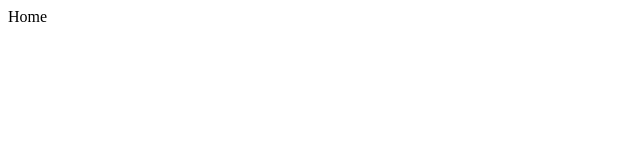
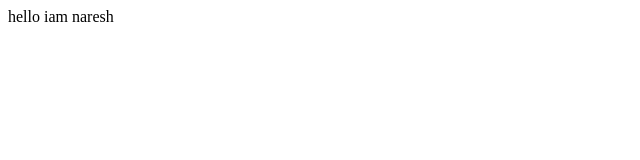
Before and after one commit to WebNaresh/transfyv2, a React (Create React App) app: page / in a window 1280 px wide. Shown: the top 160 px of the page, without its empty margins (0-640 px from the left). Built offline with nearby package versions, Linux system fonts and the light colour scheme.

Commit message:
first commit"

```diff
--- a/src/Component/Home/Home.jsx
+++ b/src/Component/Home/Home.jsx
@@ -1,7 +1,7 @@
 import React from 'react'
 
 const Home = () => {
-  return <div>Home</div>
+  return <div>hello iam naresh</div>
 }
 
 export default Home
```
